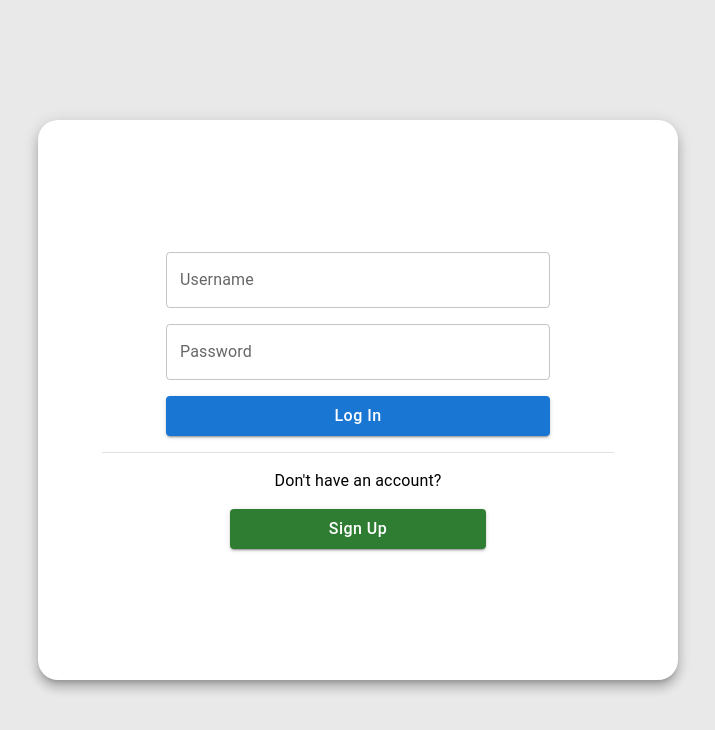
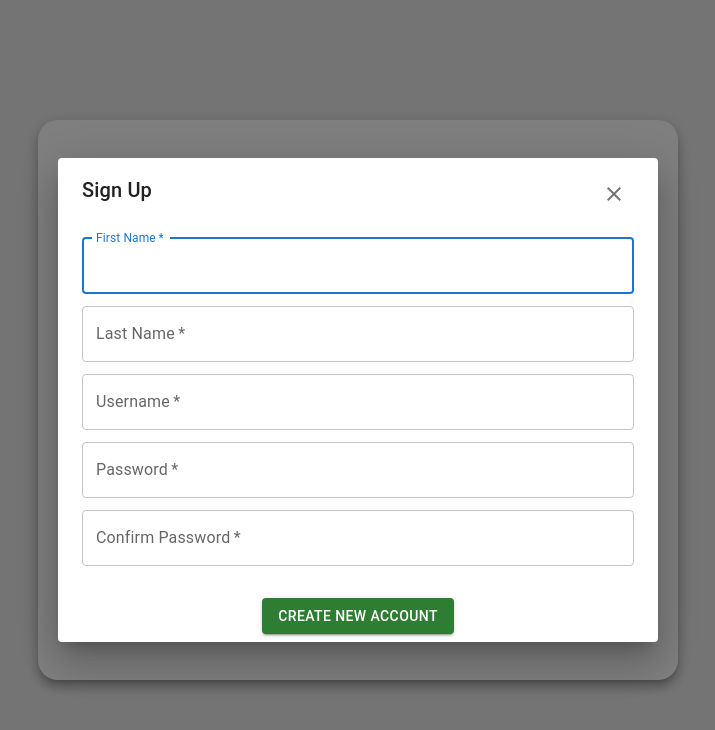
Before and after one commit to milesclark0/BoilerTalks_Frontend, a React (Vite) app: page / in a window 1280 px wide. Both pictures are taken after a click on the button "Sign Up". Shown: the top 730 px of the page, without its empty margins (282-997 px from the left). Built offline with nearby package versions, Linux system fonts and the light colour scheme.

Commit message:
added logo and login ui changes

```diff
--- a/src/App.tsx
+++ b/src/App.tsx
@@ -1,6 +1,6 @@
 import './App.css'
 import React, { useState, useEffect } from "react";
-import ProtectedRoutes from "./component/ProtectedRoutes";
+import ProtectedRoutes from "./component/ProtectedRoutes/ProtectedRoutes";
 import { Routes, Route, useNavigate, useLocation } from "react-router-dom";
 import Login from "./pages/Login";
 import { LoginContext } from "./context/context";
--- /dev/null
+++ b/src/component/Register/Register.tsx
@@ -0,0 +1,164 @@
+import React, { useState } from "react";
+import { TextField, Dialog, DialogActions, DialogContent, DialogTitle, IconButton, InputAdornment } from "@mui/material";
+import CloseIcon from "@mui/icons-material/Close";
+import { useNavigate } from "react-router-dom";
+import WarningIcon from "@mui/icons-material/Warning";
+import LoadingButton from "@mui/lab/LoadingButton";
+
+const Register = ({ open, setOpen, setAuth, setUserName }) => {
+  const navigate = useNavigate();
+  const [passwordError, setPasswordError] = useState(false);
+  const [password, setPassword] = useState("");
+  const [confirmPassword, setConfirmPassword] = useState("");
+  const [firstName, setFirstName] = useState("");
+  const [firstNameError, setFirstNameError] = useState(false);
+  const [lastName, setLastName] = useState("");
+  const [lastNameError, setLastNameError] = useState(false);
+  const [email, setEmail] = useState("");
+  const [emailError, setEmailError] = useState(false);
+  const [loading, setLoading] = useState(false);
+
+  const createAccount = () => {
+    console.log(password);
+    console.log(confirmPassword);
+    setLoading(true);
+    let missing = false;
+    if (firstName === "") {
+      setFirstNameError(true);
+      missing = true;
+    }
+    if (lastName === "") {
+      setLastNameError(true);
+      missing = true;
+    }
+    console.log(email.split("@")[1]);
+    if (email === "" || email.split("@")[1] !== "purdue.edu" || email.split("@")[1] === undefined) {
+      setEmailError(true);
+      missing = true;
+    }
+    if (password !== confirmPassword || password === "" || confirmPassword === "") {
+      setPasswordError(true);
+      missing = true;
+    }
+
+    if (!missing) {
+      setOpen(false);
+      var puid = email.split("@")[0];
+      setUserName(puid);
+      var jsonData = {
+        firstName: firstName,
+        lastName: lastName,
+        puid: puid,
+        password: password,
+      };
+    //   jsonData = '"' + JSON.stringify(jsonData).replaceAll('"', '\\"') + '"';
+    } else {
+      setLoading(false);
+    }
+  };
+
+  const handleClose = () => {
+    setOpen(false);
+  };
+
+  return (
+    <Dialog open={open} onClose={handleClose}>
+      <DialogTitle>
+        Sign Up
+        <IconButton sx={{ float: "right" }} onClick={handleClose}>
+          <CloseIcon />
+        </IconButton>
+      </DialogTitle>
+      <DialogContent
+        sx={{
+          "& .MuiFormHelperText-root": {
+            marginLeft: 0,
+          },
+        }}
+      >
+        <TextField
+          autoFocus
+          margin="dense"
+          label="First Name"
+          fullWidth
+          required
+          inputProps={{ maxLength: 15 }}
+          InputProps={{
+            endAdornment: <InputAdornment position="end">{passwordError ? <WarningIcon sx={{ color: "red" }} /> : ""}</InputAdornment>,
+          }}
+          error={firstNameError}
+          helperText={firstNameError ? "Please enter a first name." : ""}
+          onChange={(e) => setFirstName(e.target.value)}
+        />
+        <TextField
+          margin="dense"
+          label="Last Name"
+          fullWidth
+          required
+          inputProps={{ maxLength: 15 }}
+          InputProps={{
+            endAdornment: <InputAdornment position="end">{passwordError ? <WarningIcon sx={{ color: "red" }} /> : ""}</InputAdornment>,
+          }}
+          error={lastNameError}
+          helperText={lastNameError ? "Please enter a last name." : ""}
+          onChange={(e) => setLastName(e.target.value)}
+        />
+        <TextField
+          margin="dense"
+          label="Username"
+          fullWidth
+          required
+          error={emailError}
+          helperText={emailError ? "Please a username." : ""}
+          InputProps={{
+            endAdornment: <InputAdornment position="end">{passwordError ? <WarningIcon sx={{ color: "red" }} /> : ""}</InputAdornment>,
+          }}
+          id="email"
+          onChange={(e) => setEmail(e.target.value)}
+        />
+        <TextField
+          margin="dense"
+          label="Password"
+          type="password"
+          inputProps={{ maxLength: 30 }}
+          InputProps={{
+            endAdornment: <InputAdornment position="end">{passwordError ? <WarningIcon sx={{ color: "red" }} /> : ""}</InputAdornment>,
+          }}
+          fullWidth
+          required
+          error={passwordError}
+          helperText={passwordError ? (password === "" ? "Password cannot be empty." : "Passwords do not match.") : ""}
+          onChange={(e) => setPassword(e.target.value)}
+        />
+        <TextField
+          margin="dense"
+          label="Confirm Password"
+          type="password"
+          fullWidth
+          inputProps={{ maxLength: 30 }}
+          InputProps={{
+            endAdornment: <InputAdornment position="end">{passwordError ? <WarningIcon sx={{ color: "red" }} /> : ""}</InputAdornment>,
+          }}
+          required
+          error={passwordError}
+          helperText={passwordError ? (password === "" ? "Password cannot be empty." : "Passwords do not match.") : ""}
+          onChange={(e) => setConfirmPassword(e.target.value)}
+        />
+      </DialogContent>
+      <DialogActions sx={{ justifyContent: "center" }}>
+        <LoadingButton
+          variant="contained"
+          loading={loading}
+          disabled={loading}
+          onClick={createAccount}
+          color="success"
+          // sx={{ backgroundColor: "green", color: "white" }}
+        >
+          Create New Account
+        </LoadingButton>
+      </DialogActions>
+    </Dialog>
+  );
+};
+
+export default Register;
--- a/src/pages/Login.tsx
+++ b/src/pages/Login.tsx
@@ -1,8 +1,8 @@
 import React, { useState } from "react";
 import { Box, Button, Typography, TextField, Divider, InputAdornment } from "@mui/material";
-// import logo from "../component/Images/logo.png";
+import logo from "../component/Images/logo.png";
 import { useNavigate } from "react-router-dom";
-// import Register from "../component/Register";
+import Register from "../component/Register/Register";
 import WarningIcon from "@mui/icons-material/Warning";
 import LoadingButton from "@mui/lab/LoadingButton";
 
@@ -23,7 +23,7 @@ const Login = ({ setAuth, setUserName }) => {
       setError(true);
       setLoading(false);
     } else {
-
+      // check if password matches in database
     }
     event.preventDefault();
   };
@@ -60,7 +60,7 @@ const Login = ({ setAuth, setUserName }) => {
         autoComplete="off"
         onSubmit={logIn}
       >
-        {/* <img src={logo} height={80} alt="logo" /> */}
+        <img src={logo} height={100} alt="logo" />
         <TextField
           label="Username"
           // type="email"
@@ -93,7 +93,7 @@ const Login = ({ setAuth, setUserName }) => {
           Sign Up
         </Button>
       </Box>
-      {/* <Register open={open} setOpen={setOpen} setAuth={setAuth} setUserName={setUserName} /> */}
+      <Register open={open} setOpen={setOpen} setAuth={setAuth} setUserName={setUserName} />
     </Box>
   );
 };
```
Also changed, not shown: src/component/Images/logo.png (added).
